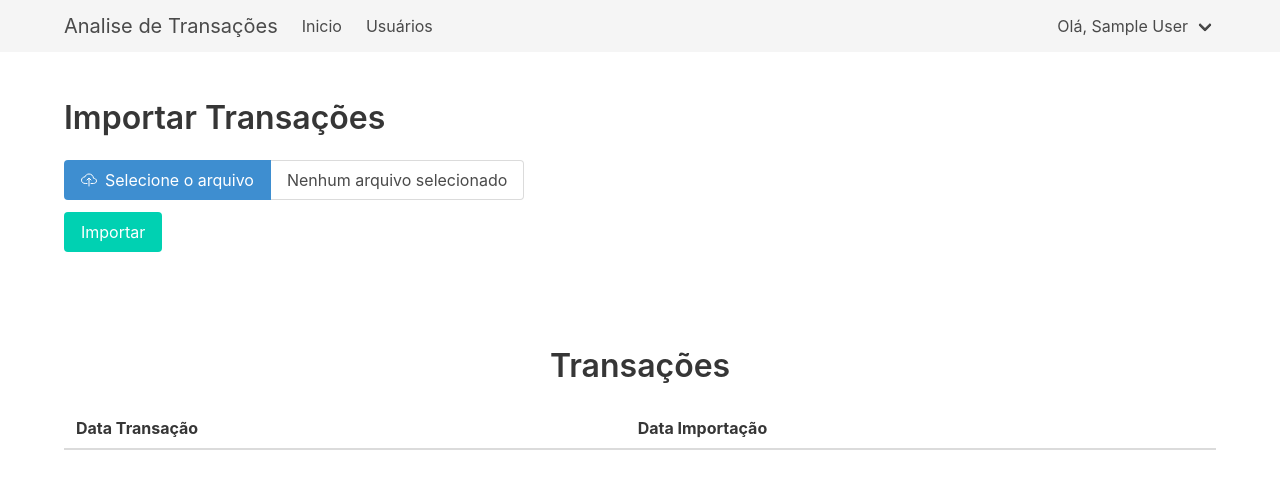
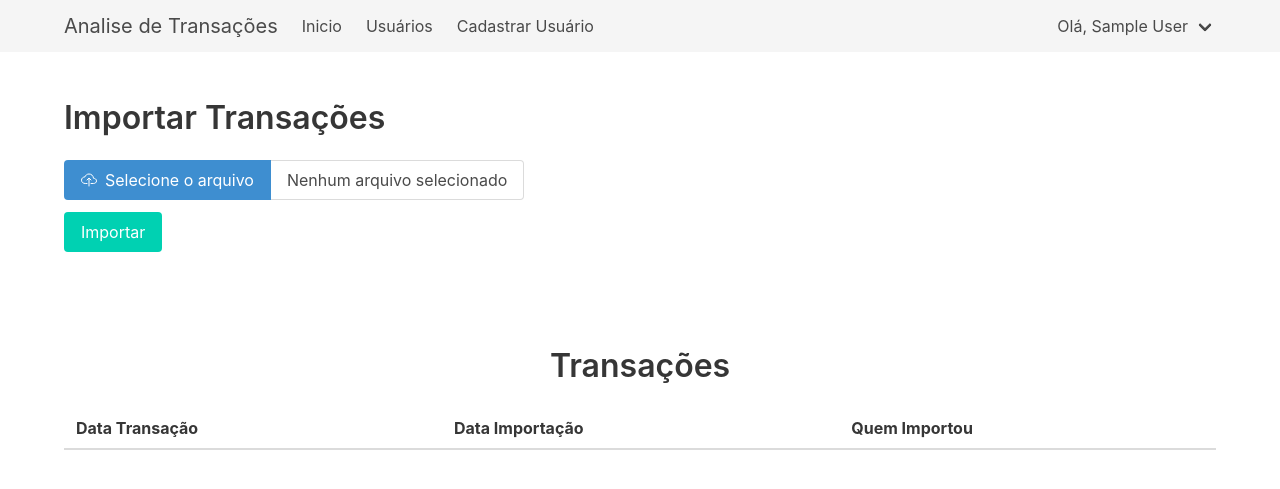
Before and after one commit to marcos-nsantos/analise_e_investigacao_de_transacao, a Django app: page / in a window 1280 px wide. Shown: the top 489 px of the page. Run offline with Django 3.2, Linux system fonts and the light colour scheme; the visitor is signed in with stand-in values (Sample User, id 1); data that the repository does not hold is empty.

Commit message:
show who imported transaction

```diff
--- a/templates/partials/navbar.html
+++ b/templates/partials/navbar.html
@@ -19,6 +19,9 @@
                     </a>
                     <a class="navbar-item" href="{% url 'user:lista' %}">
                         Usuários
+                    </a>
+                    <a class="navbar-item" href="{% url 'user:cadastro' %}">
+                        Cadastrar Usuário
                     </a>
                 </div>
             {% endif %}
--- a/templates/transacao/index.html
+++ b/templates/transacao/index.html
@@ -44,6 +44,7 @@
                 <tr>
                     <td style="font-weight: bold">Data Transação</td>
                     <td style="font-weight: bold">Data Importação</td>
+                    <td style="font-weight: bold">Quem Importou</td>
                 </tr>
                 </thead>
                 <tbody>
@@ -51,6 +52,7 @@
                     <tr>
                         <td>{{ transacao.data_hora }}</td>
                         <td>{{ transacao.created_at }}</td>
+                        <td>{{ transacao.user }}</td>
                     </tr>
                 {% endfor %}
                 </tbody>
```
